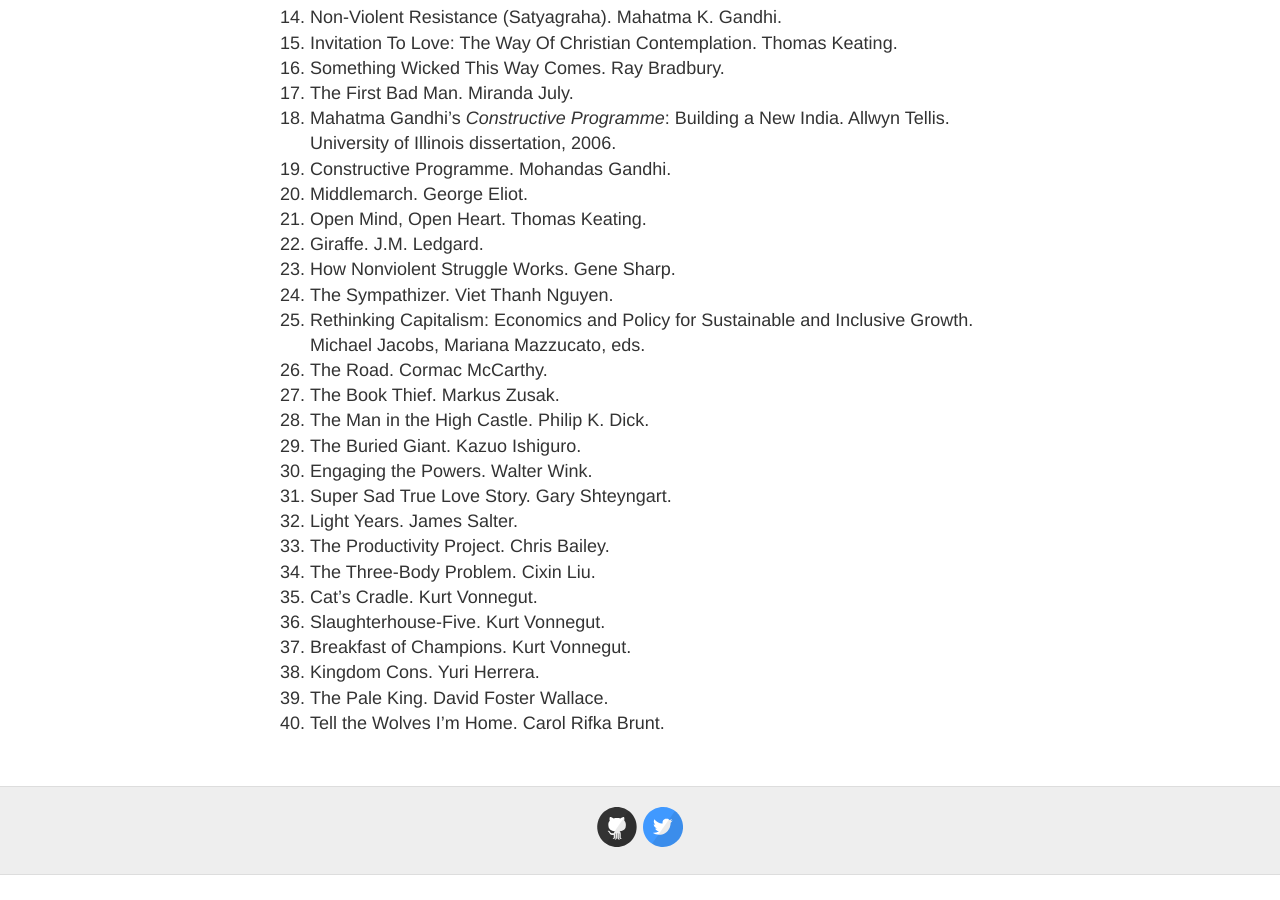
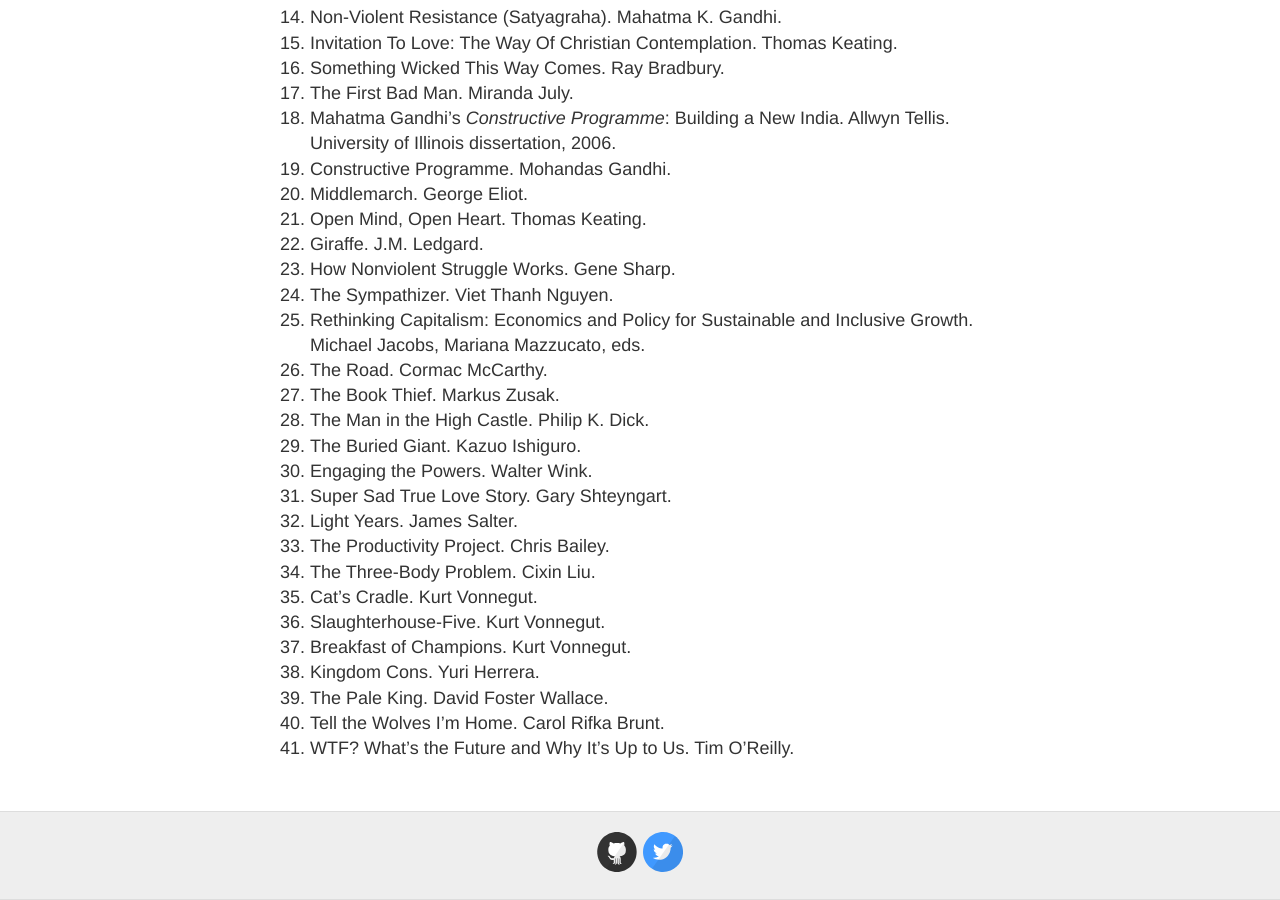
Before and after one commit to ejaxon/ejaxon.github.io, a Jekyll site: the page built from reading.md, in a window 1280 px wide and 900 px high, scrolled down 630 px. Built offline with Jekyll 4.4.1, drawn with Linux system fonts in a browser that asks for light colours; before the commit the page ends 1505 px from its top, so only the background shows below that.

Commit message:
Adding WTF

```diff
--- a/reading.md
+++ b/reading.md
@@ -45,3 +45,4 @@
 38. Kingdom Cons. Yuri Herrera.
 39. The Pale King. David Foster Wallace.
 40. Tell the Wolves I'm Home. Carol Rifka Brunt.
+41. WTF? What's the Future and Why It's Up to Us. Tim O'Reilly.
```
